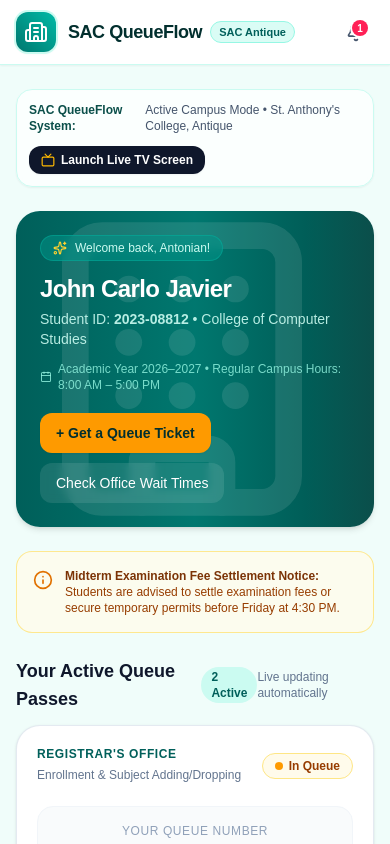
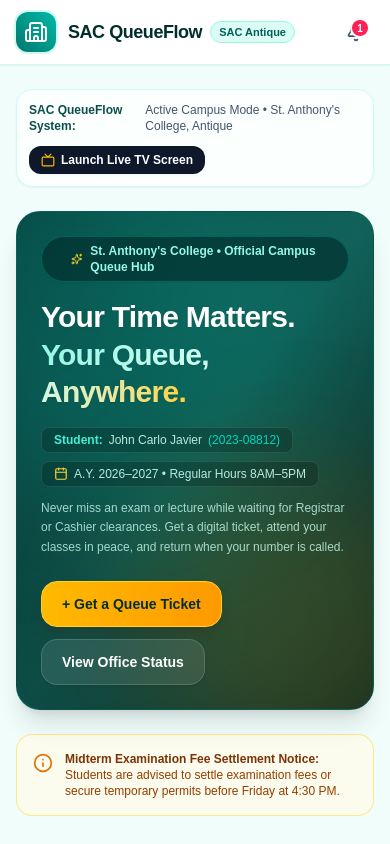
Before and after one commit to kylho1231/sac-queueflow, a Next.js app: page / in a window 390 px wide. Shown: the top 844 px of the page. Built offline with nearby package versions, Linux system fonts and the light colour scheme.

Commit message:
feat(ui): upgrade student hero banner with aurora aesthetic, dual CTA, and responsive typography

```diff
--- a/src/components/StudentDashboard.tsx
+++ b/src/components/StudentDashboard.tsx
@@ -85,41 +85,62 @@
 
   return (
     <div className="space-y-6 pb-12">
-      {/* Welcome Banner */}
-      <div className="bg-gradient-to-r from-teal-800 via-teal-700 to-teal-900 rounded-3xl p-6 sm:p-8 text-white shadow-md relative overflow-hidden">
-        <div className="absolute right-0 top-0 bottom-0 opacity-10 pointer-events-none flex items-center pr-8">
-          <Building className="w-80 h-80 text-white" aria-hidden="true" />
+      {/* Welcome Hero Banner (Banner-Design Spec: Aurora Emerald & Gold Institutional Glow) */}
+      <div className="relative rounded-3xl overflow-hidden shadow-xl border border-teal-600/30 bg-gradient-to-br from-[#093533] via-[#0D4D47] to-[#0A2624] text-white p-6 sm:p-10 transition-all">
+        {/* Ambient Aurora Orbs */}
+        <div className="absolute -top-24 -left-24 w-96 h-96 bg-teal-400/20 rounded-full blur-3xl pointer-events-none" />
+        <div className="absolute top-1/2 -right-20 w-80 h-80 bg-amber-400/15 rounded-full blur-3xl pointer-events-none" />
+        <div className="absolute inset-0 bg-[radial-gradient(circle_at_top_right,rgba(45,212,191,0.15),transparent_50%)] pointer-events-none" />
+
+        {/* Structural Background Pattern */}
+        <div className="absolute right-0 top-0 bottom-0 opacity-10 pointer-events-none flex items-center pr-6 hidden sm:flex">
+          <Building className="w-96 h-96 text-teal-200" aria-hidden="true" />
         </div>
 
-        <div className="relative z-10 max-w-2xl">
-          <div className="inline-flex items-center space-x-2 bg-teal-600/50 backdrop-blur-xs px-3 py-1 rounded-full text-xs font-medium text-teal-100 mb-3 border border-teal-500/40">
+        <div className="relative z-10 max-w-3xl">
+          {/* Institutional Badge Pill */}
+          <div className="inline-flex items-center space-x-2 bg-teal-950/70 backdrop-blur-md px-3.5 py-1.5 rounded-full text-xs font-semibold text-teal-200 mb-4 border border-teal-500/30 shadow-xs">
+            <span className="w-2 h-2 rounded-full bg-emerald-400 animate-ping" />
             <Sparkles className="w-3.5 h-3.5 text-amber-300" aria-hidden="true" />
-            <span>Welcome back, Antonian!</span>
+            <span>St. Anthony&apos;s College &bull; Official Campus Queue Hub</span>
           </div>
-          <h1 className="text-2xl sm:text-3xl font-extrabold tracking-tight">
-            John Carlo Javier
+
+          <h1 className="text-3xl sm:text-4xl lg:text-5xl font-black tracking-tight leading-tight text-white drop-shadow-xs">
+            Your Time Matters. <br className="hidden sm:inline" />
+            <span className="bg-gradient-to-r from-teal-200 via-teal-100 to-amber-300 bg-clip-text text-transparent">
+              Your Queue, Anywhere.
+            </span>
           </h1>
-          <p className="text-teal-100/90 text-sm mt-1">
-            Student ID: <span className="font-mono font-semibold">2023-08812</span> • College of Computer Studies
+
+          <div className="mt-4 flex flex-wrap items-center gap-y-2 gap-x-4 text-xs sm:text-sm text-teal-100/90 font-medium">
+            <div className="flex items-center space-x-1.5 bg-black/20 px-3 py-1 rounded-lg border border-white/10 backdrop-blur-xs">
+              <span className="text-teal-300 font-semibold">Student:</span>
+              <span>John Carlo Javier</span>
+              <span className="text-teal-400 font-mono">(2023-08812)</span>
+            </div>
+            <div className="flex items-center space-x-1.5 bg-black/20 px-3 py-1 rounded-lg border border-white/10 backdrop-blur-xs">
+              <Calendar className="w-3.5 h-3.5 text-amber-300" aria-hidden="true" />
+              <span>A.Y. 2026–2027 &bull; Regular Hours 8AM–5PM</span>
+            </div>
+          </div>
+
+          <p className="mt-3 text-xs sm:text-sm text-teal-100/80 leading-relaxed max-w-2xl">
+            Never miss an exam or lecture while waiting for Registrar or Cashier clearances. Get a digital ticket, attend your classes in peace, and return when your number is called.
           </p>
 
-          <p className="text-xs text-teal-200/80 mt-3 flex items-center space-x-1.5">
-            <Calendar className="w-4 h-4" aria-hidden="true" />
-            <span>Academic Year 2026–2027 • Regular Campus Hours: 8:00 AM – 5:00 PM</span>
-          </p>
-
-          <div className="mt-5 flex flex-wrap gap-2.5">
+          {/* Quick CTA Actions */}
+          <div className="mt-6 flex flex-wrap gap-3 items-center">
             <button
               onClick={() => setShowJoinModal(true)}
-              className="bg-amber-500 hover:bg-amber-400 text-teal-950 font-bold px-4 py-2.5 rounded-xl shadow-xs transition-all hover:scale-[1.02] cursor-pointer text-sm flex items-center space-x-2"
+              className="bg-gradient-to-r from-amber-400 to-amber-500 hover:from-amber-300 hover:to-amber-400 text-teal-950 font-black px-5 py-3 rounded-2xl shadow-lg shadow-amber-950/20 transition-all hover:scale-[1.02] active:scale-[0.98] cursor-pointer text-sm flex items-center space-x-2 border border-amber-300"
             >
               <span>+ Get a Queue Ticket</span>
             </button>
             <a
               href="#campus-offices"
-              className="bg-white/10 hover:bg-white/20 text-white font-medium px-4 py-2.5 rounded-xl backdrop-blur-xs transition-colors cursor-pointer text-sm"
+              className="bg-white/10 hover:bg-white/20 text-white font-semibold px-5 py-3 rounded-2xl backdrop-blur-md transition-all hover:scale-[1.02] active:scale-[0.98] cursor-pointer text-sm border border-white/15 shadow-sm"
             >
-              Check Office Wait Times
+              View Office Status
             </a>
           </div>
         </div>
```
